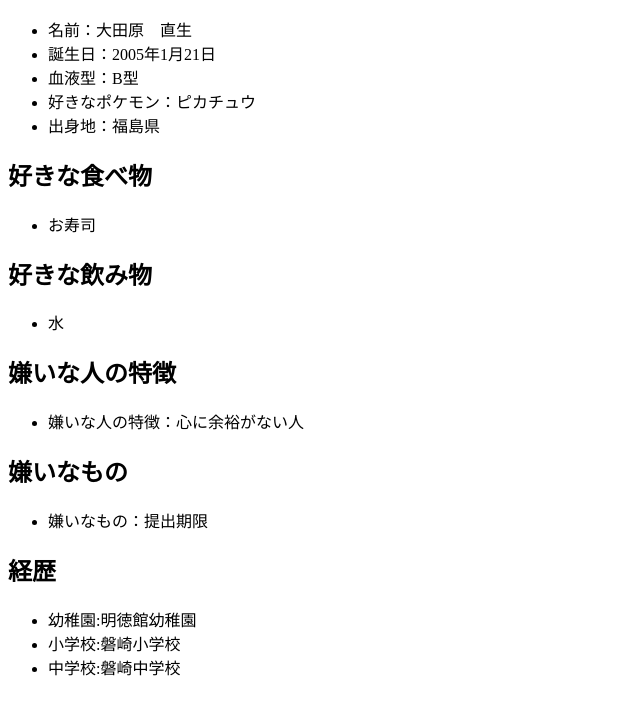
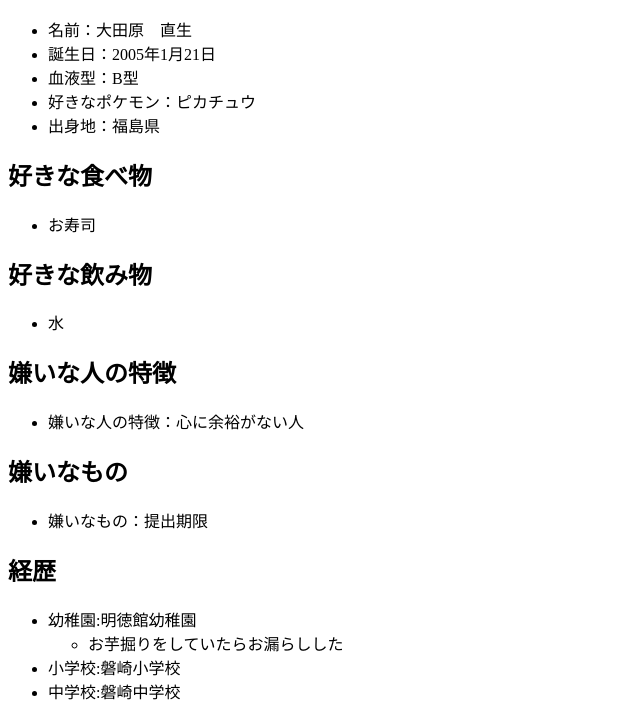
Before and after one commit to naoki-otahara/dsproo, a plain HTML site: page index.html in a window 1280 px wide. Shown: the part 127-846 px from the top of the page, without its empty margins (0-640 px from the left). Before the commit the page ends 822 px from the top, so only its background shows below. Drawn offline with Linux system fonts and the light colour scheme.

Commit message:
経歴にさらに一言追加

```diff
--- a/index.html
+++ b/index.html
@@ -38,6 +38,10 @@
     <h2>経歴</h2>
     <ul>
         <li>幼稚園:明徳館幼稚園</li>
+        <ul>
+            <li>お芋掘りをしていたらお漏らしした</li>
+        </ul>
+
         <li>小学校:磐崎小学校</li>
         <li>中学校:磐崎中学校 </li>
     </ul>
```
